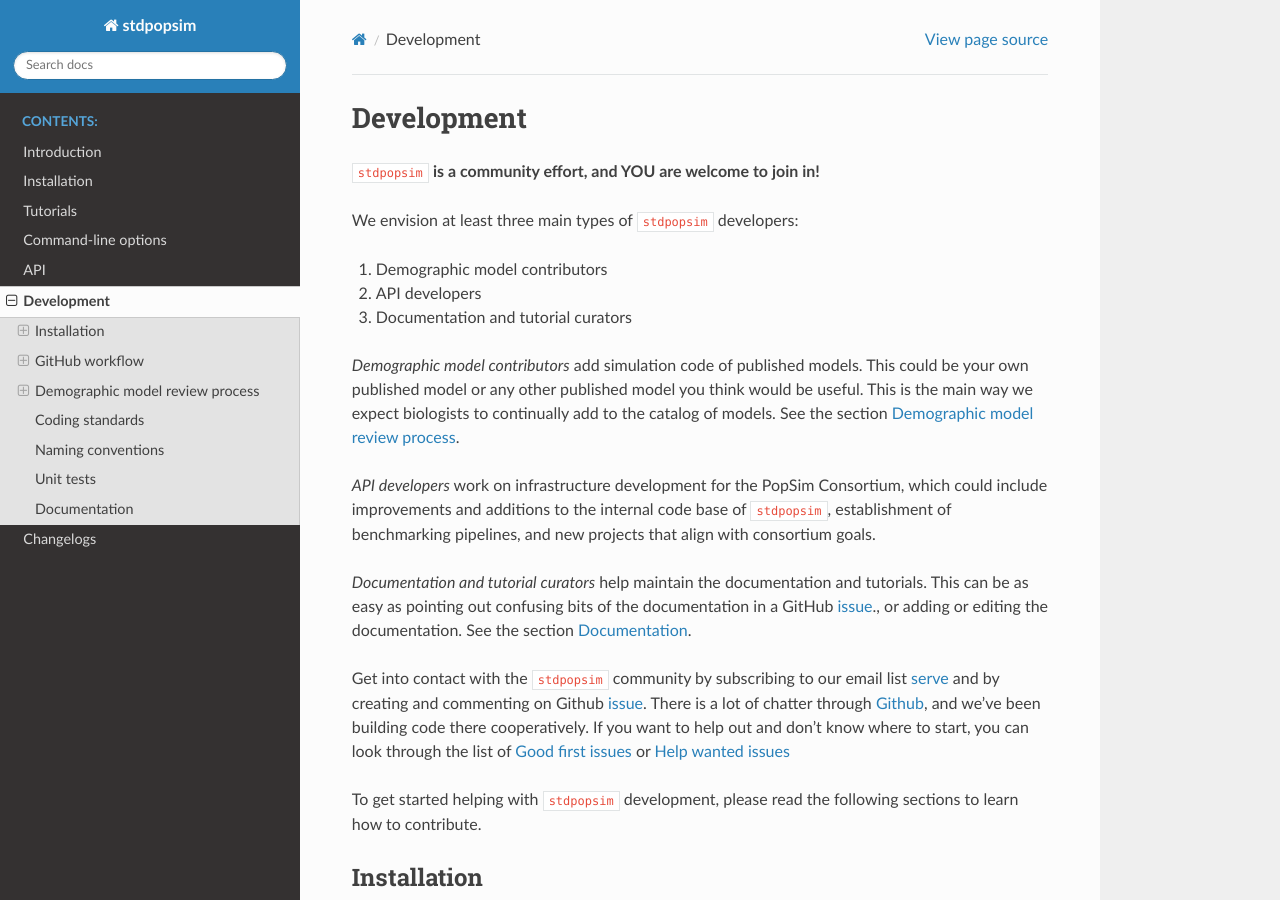
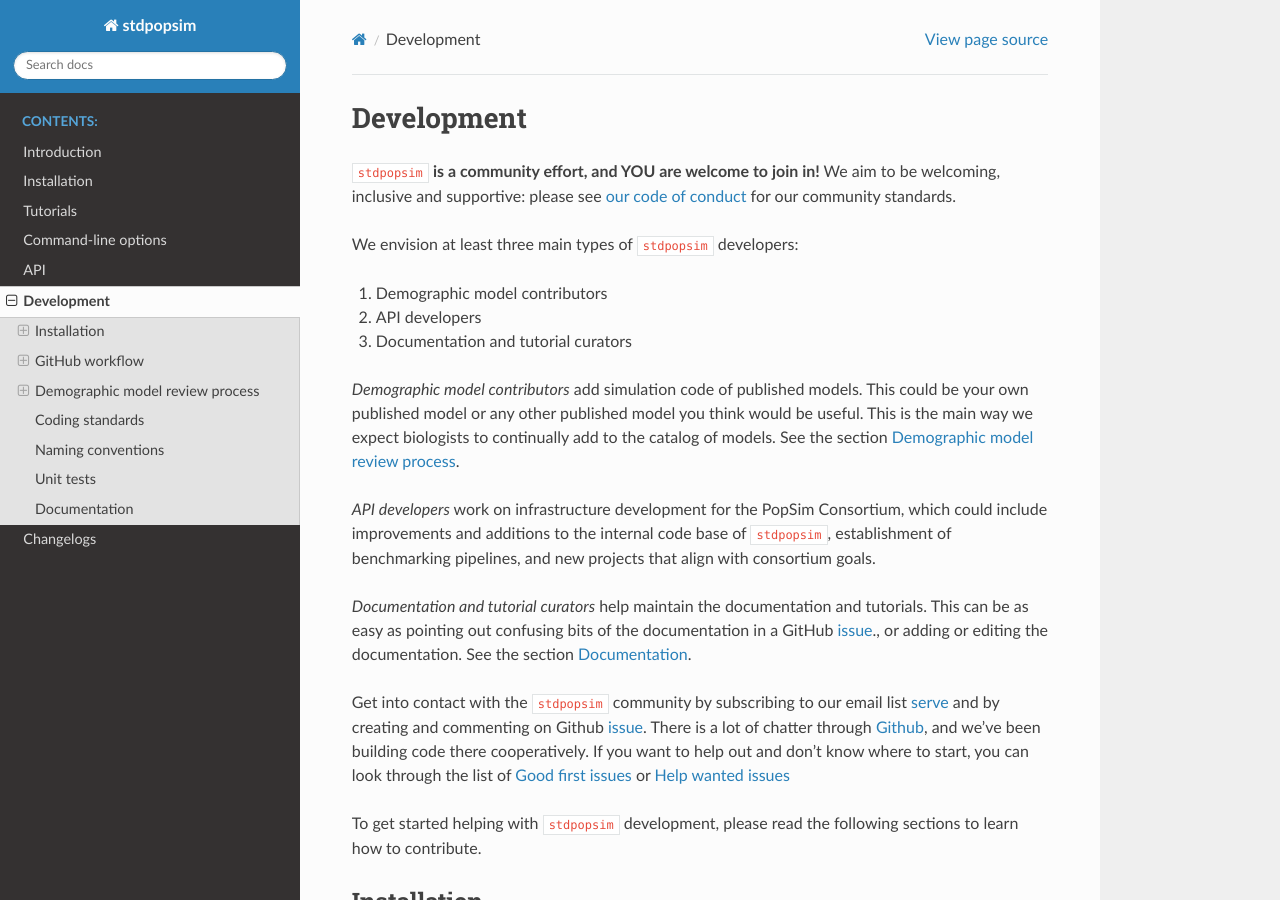
Before and after one commit to popsim-consortium/stdpopsim, a Sphinx documentation site: the page built from docs/development.rst, in a window 1280 px wide and 900 px high. Built offline with Sphinx 7.4.7 and the Read the Docs theme 2.0.0, drawn with Linux system fonts in a browser that asks for light colours; pages that are not in the unit, such as notebooks, are missing from menus.

Commit message:
link to code of conduct in docs

```diff
--- a/docs/development.rst
+++ b/docs/development.rst
@@ -5,6 +5,8 @@
 ===========
 
 ``stdpopsim`` **is a community effort, and YOU are welcome to join in!**
+We aim to be welcoming, inclusive and supportive:
+please see `our code of conduct <https://github.com/popsim-consortium/stdpopsim/blob/master/CODE_OF_CONDUCT.md>`_ for our community standards.
 
 We envision at least three main types of ``stdpopsim`` developers:
 
```
